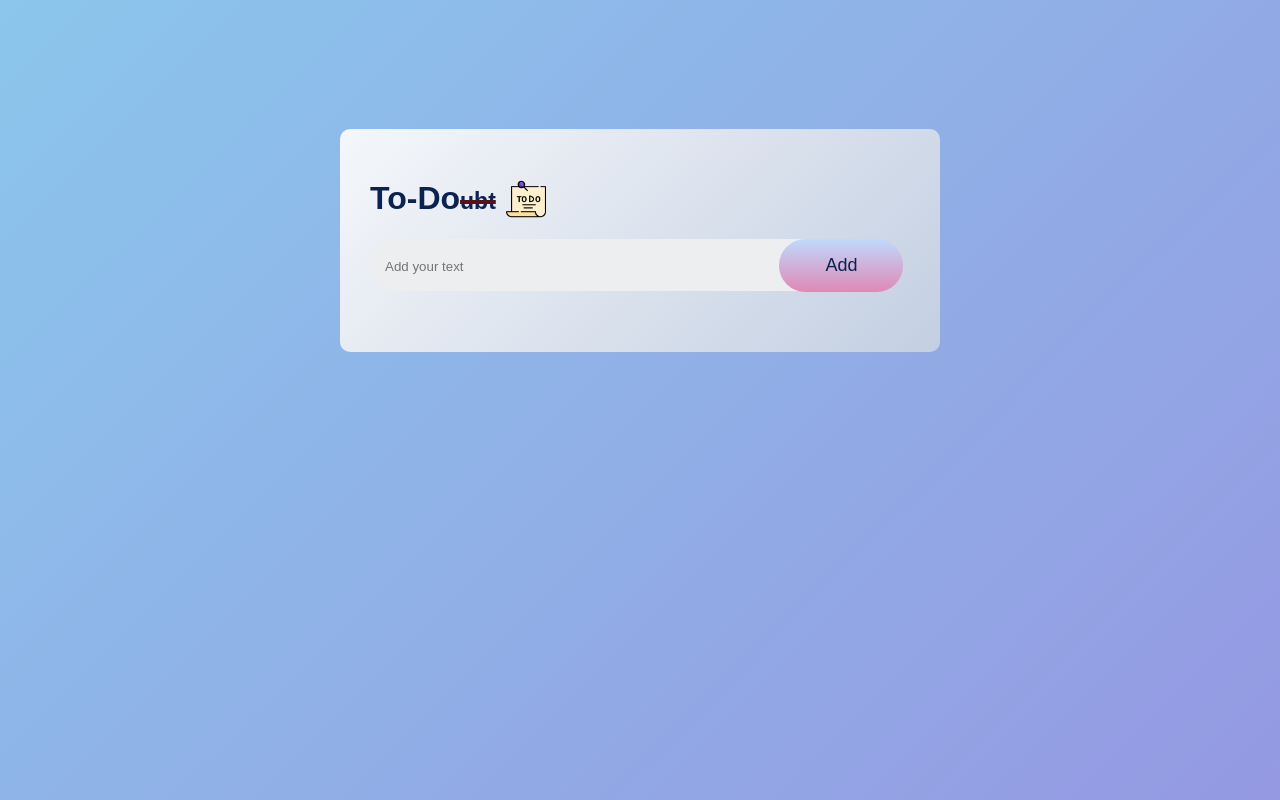
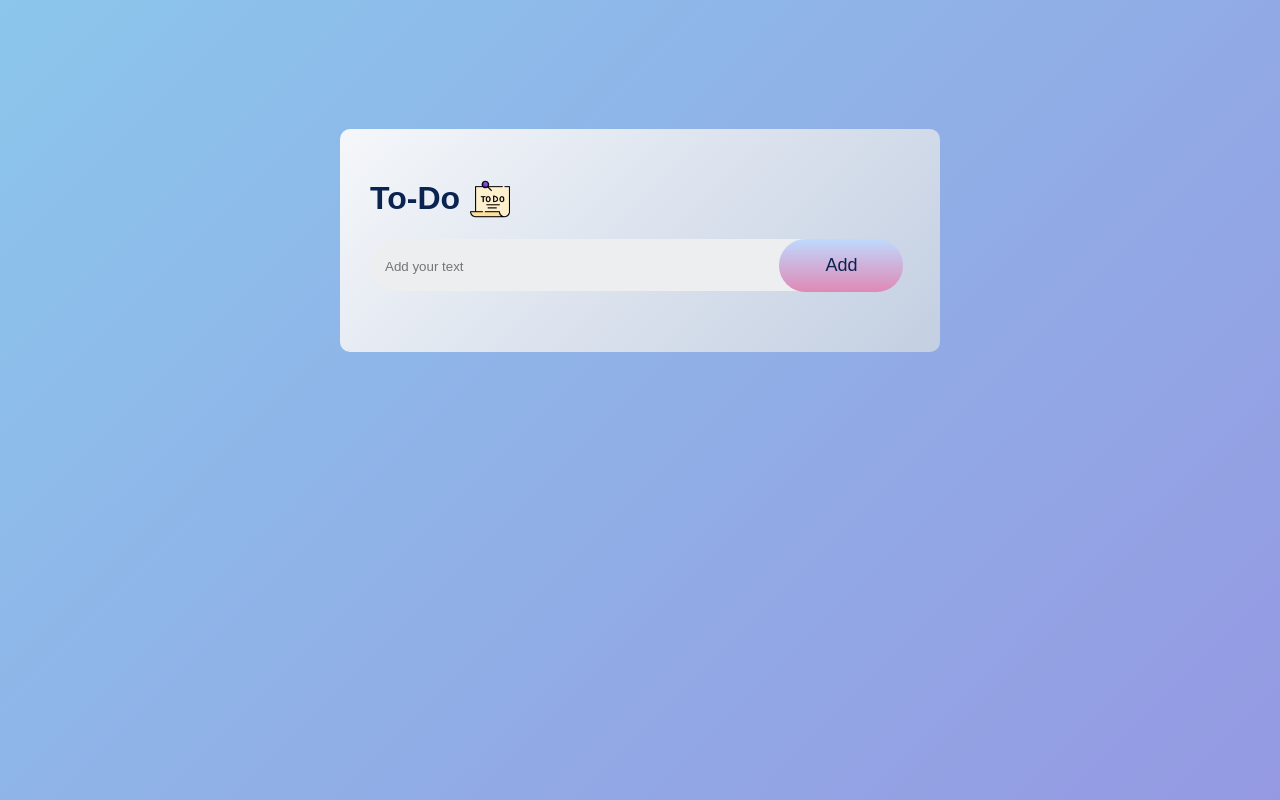
Before and after one commit to hakanakyuzz/ToDo, a plain HTML site: page index.html in a window 1280 px wide. Drawn offline with Linux system fonts and the light colour scheme.

Commit message:
header upgraded

```diff
--- a/index.html
+++ b/index.html
@@ -12,7 +12,7 @@
 <div class="container">
     <div class="app">
         <div class="header">
-            <h1>To-Do<s>ubt</s></h1>
+            <h1>To-Do</h1>
             <img src="img/to-do-list.png" alt="">
         </div>
         <div class="main">
--- a/style.css
+++ b/style.css
@@ -29,11 +29,6 @@
     color: #0a2351;
     margin-right: 10px;
 }
-.header h1 s{
-    font-size: 23px;
-    text-decoration-thickness: 4px;
-    text-decoration-color: #58111A;
-}
 .header img{
     width: 40px;
     height: 40px;
@@ -50,7 +45,6 @@
     background: #edeef0;
     border-radius: 30px;
     outline: none;
-
 }
 .main button{
     background-image: linear-gradient(to top, #df89b5 0%, #bfd9fe 100%);
```
